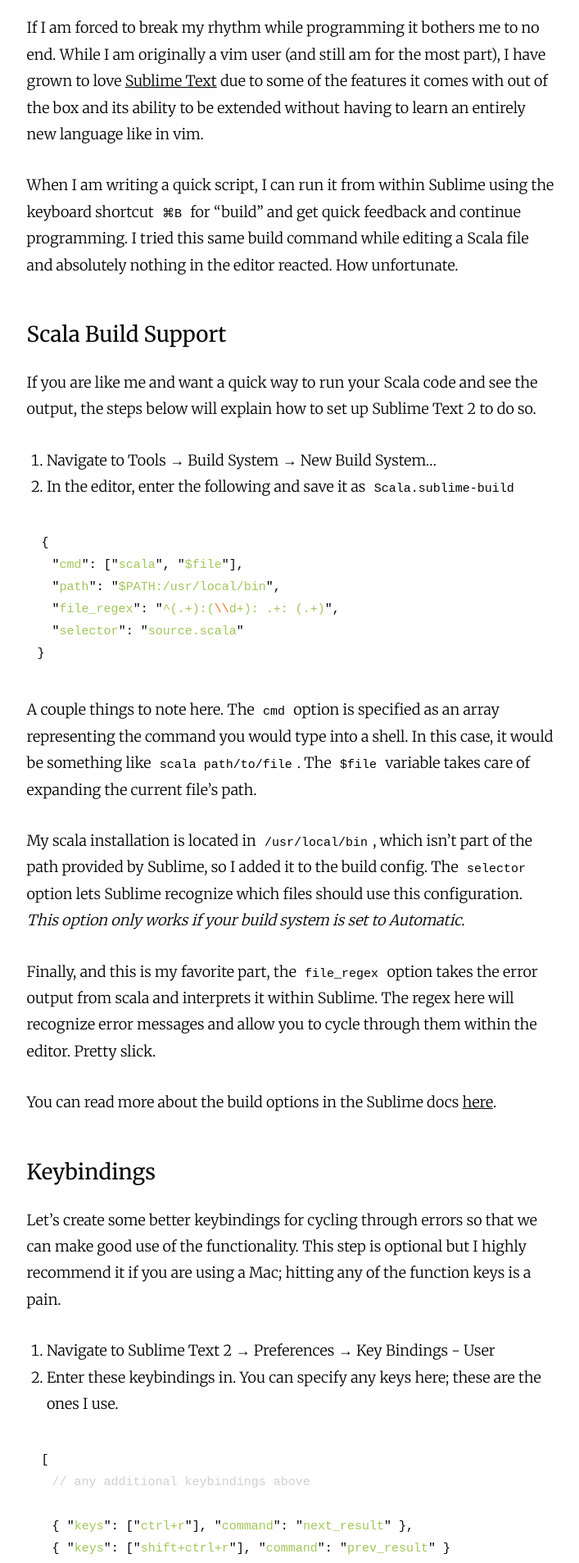
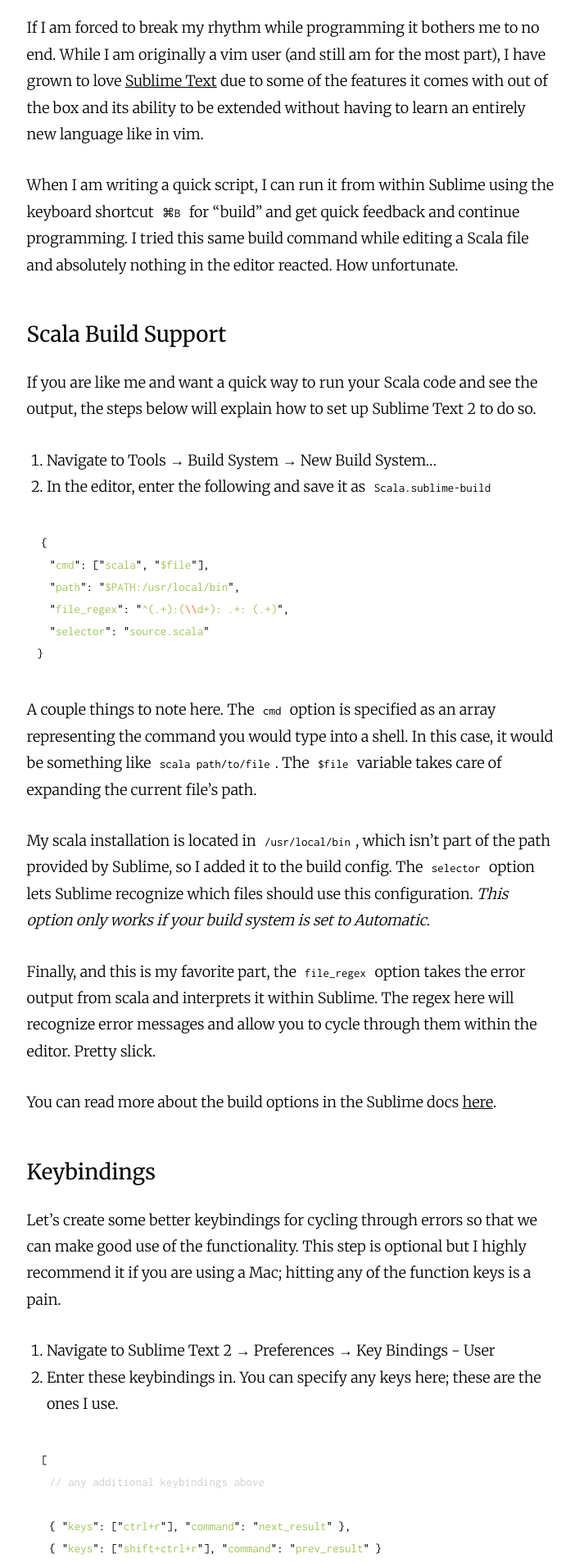
Before and after one commit to jcomo/jcomo.github.io, a Jekyll site: the page built from _posts/2014-06-21-easy-scala-integration-with-sublime-text-2.markdown, in a window 1280 px wide. Shown: the part 533-2440 px from the top of the page at 82% size, without its empty margins (387-1094 px from the left). Built offline with Jekyll 4.4.1, drawn with Linux system fonts in a browser that asks for light colours.

Commit message:
inconsolata

```diff
--- a/css/main.css
+++ b/css/main.css
@@ -1,6 +1,7 @@
 /* Fonts */
 @import url(http://fonts.googleapis.com/css?family=Source+Sans+Pro:300,600);
 @import url(http://fonts.googleapis.com/css?family=Merriweather:400,300);
+@import url(http://fonts.googleapis.com/css?family=Inconsolata:400,700);
 
 /* Base */
 /* ----------------------------------------------------------*/
@@ -284,6 +285,7 @@ footer {
   -webkit-border-radius: 3px;
   -moz-border-radius: 3px;
   border-radius: 3px;
+  font-family: 'Inconsolata', monospace;
   font-size: 15px;
 }
 
```
